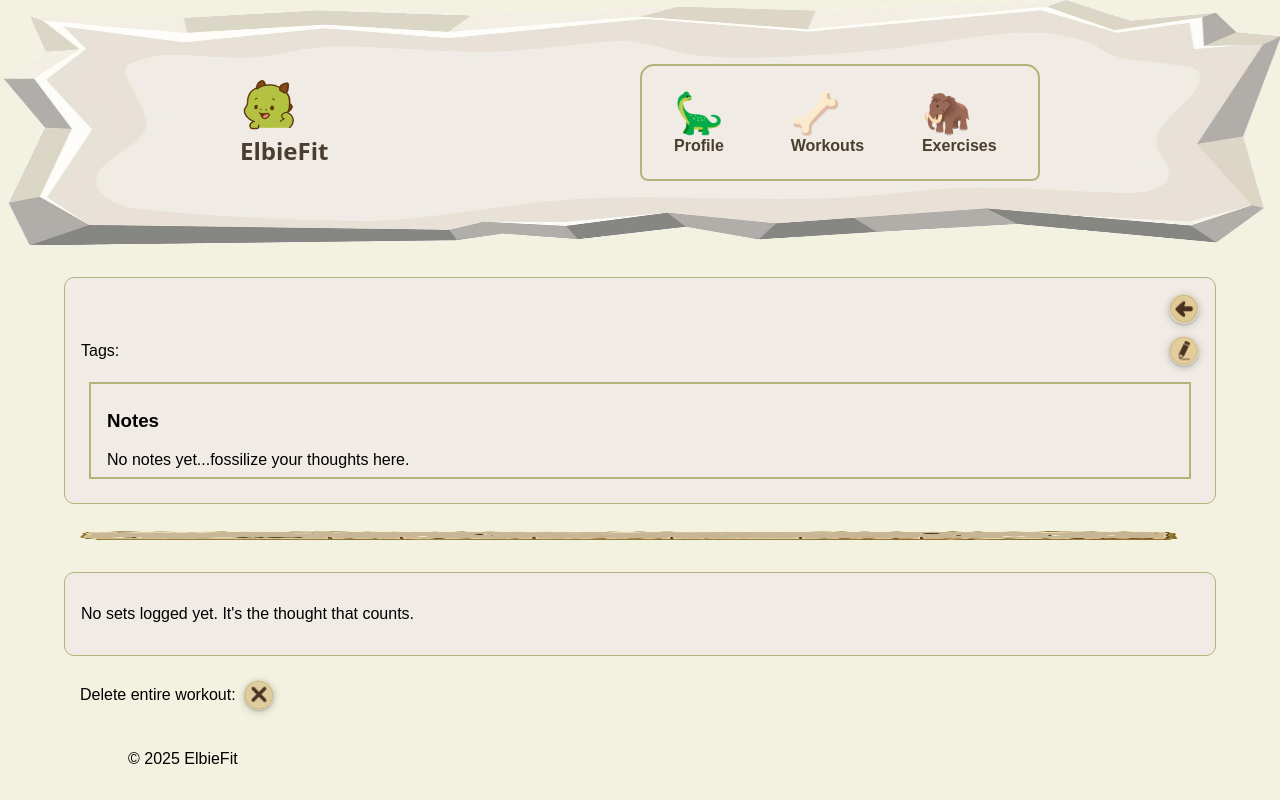
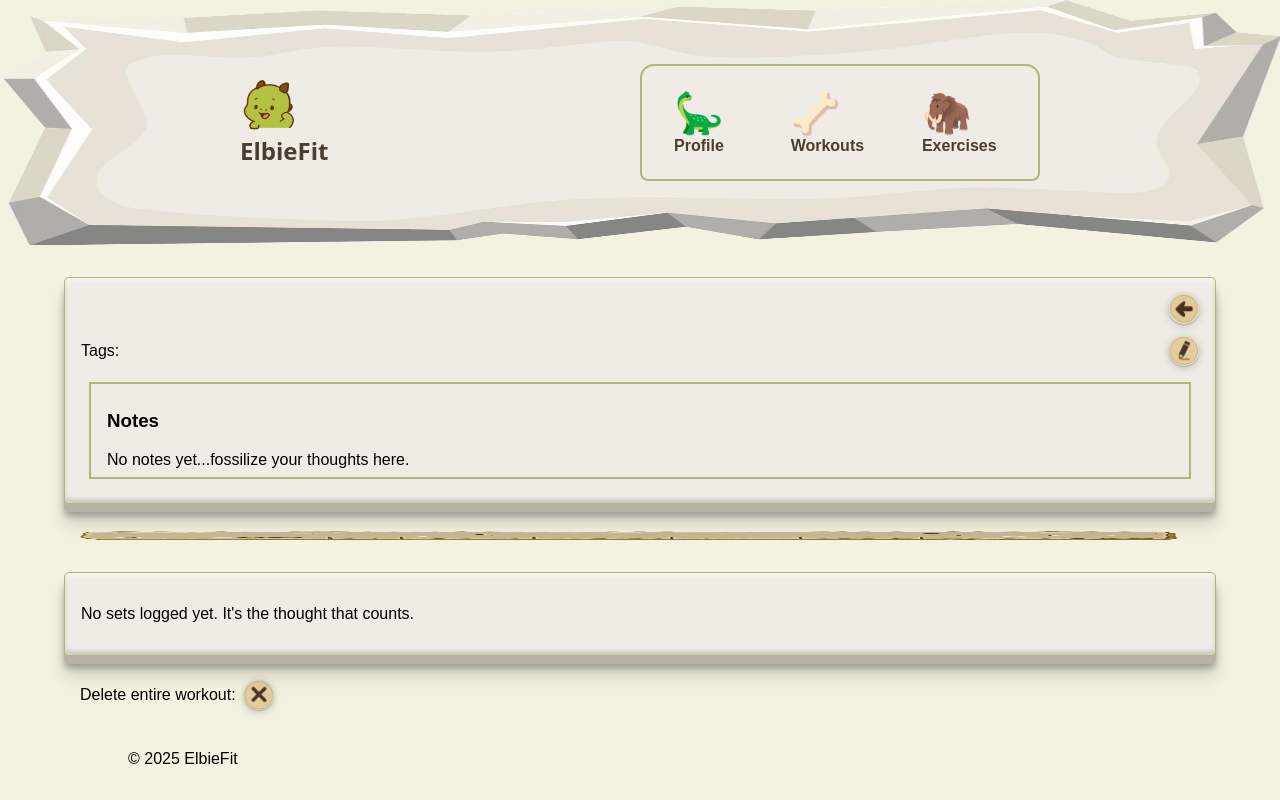
Before and after one commit to LisaS7/ElbieFit, a FastAPI app: template app/templates/workouts/workout_detail.html in a window 1280 px wide. Run offline with FastAPI, Linux system fonts and the light colour scheme; the template is opened without the code that fills it, so the values that code supplies are empty; some libraries are stand-ins or nearby versions; some web fonts are replaced.

Commit message:
Adding box shadow for cards

```diff
--- a/static/components.css
+++ b/static/components.css
@@ -76,8 +76,26 @@ a.button.secondary {
   gap: 0.5rem 1rem;
   padding: 1rem;
   border: 1px solid var(--color-borders);
-  border-radius: 10px;
+  border-radius: 5px;
   background-color: var(--color-stone);
+
+  box-shadow:
+        /* deep shadow under the slab */ 0 8px 0 #b8b2a6,
+    /* mid shadow for layered depth */ 0 12px 6px rgba(0, 0, 0, 0.25),
+    /* faint ambient shadow */ 0 20px 16px rgba(0, 0, 0, 0.15);
+
+  position: relative;
+}
+
+.card::before {
+  content: '';
+  position: absolute;
+  inset: 0;
+  border-radius: inherit;
+  pointer-events: none;
+
+  /* bevel highlight */
+  box-shadow: inset 0 4px 4px rgba(255, 255, 255, 0.5), inset 0 -4px 4px rgba(0, 0, 0, 0.15);
 }
 
 /* ── Tag ── */
```
